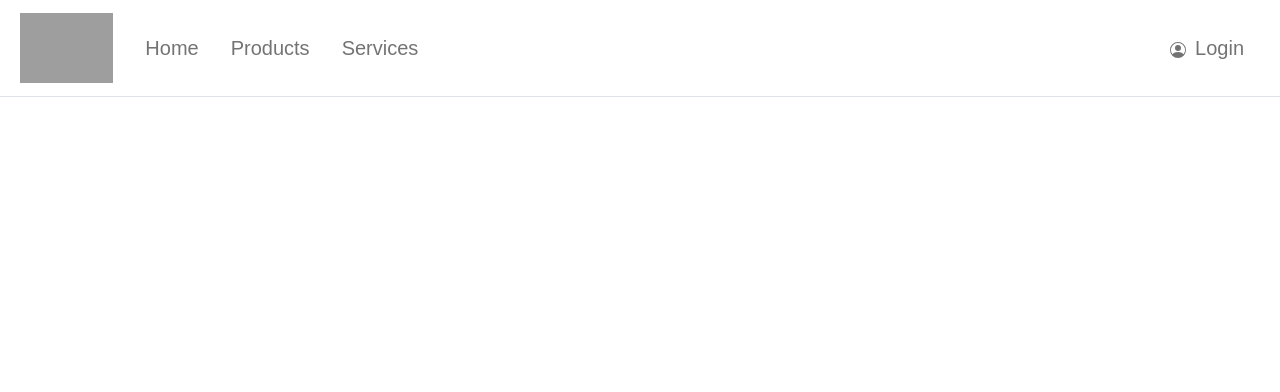
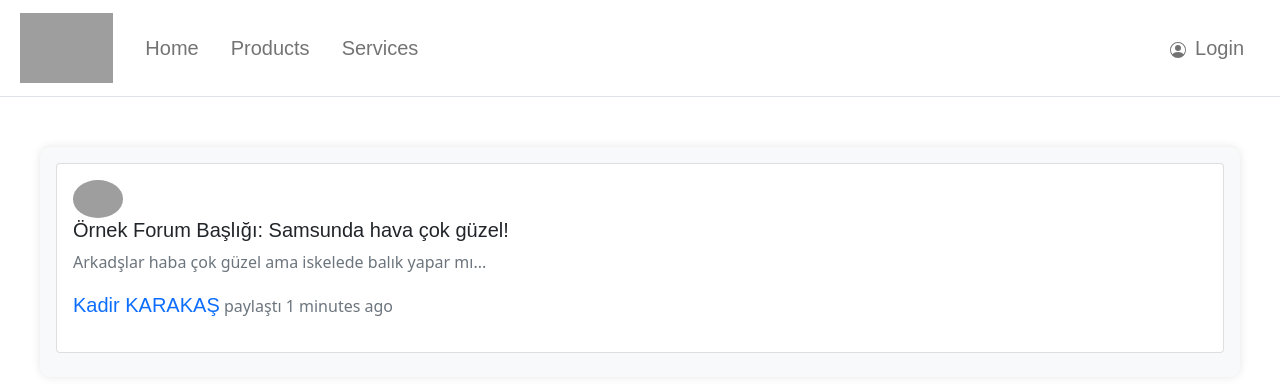
Before and after one commit to KadirKARAKAS/Wufoo.net, a Flask app: page / in a window 1280 px wide. Shown: the top 392 px of the page. Run offline with Flask 3, Linux system fonts and the light colour scheme; some libraries are stand-ins or nearby versions; some web fonts are replaced; grey boxes are pictures that could not be loaded.

Commit message:
saveanasayfa

```diff
--- a/app/templates/homepage.html
+++ b/app/templates/homepage.html
@@ -1,4 +1,3 @@
-
 <!DOCTYPE html>
 <!-- Developed by Siva Kishore G-->
 <html lang="en">
@@ -19,23 +18,38 @@
   <style>
     a {
       font-family: 'Darker Grotesque', sans-serif;
-    font-size:20px;
+      font-size: 20px;
       text-decoration: none;
     }
+
     .lavish {
       font-family: 'Lavishly Yours', cursive;
     }
 
-  .customSubMenuHolder:hover > .customSubMenu{
-    display:block
+    .forum-content {
+      margin: 50px auto;
+      max-width: 1200px;
+      padding: 20px;
+      background-color: #f8f9fa;
+      border-radius: 10px;
+      box-shadow: 0px 0px 10px rgba(0, 0, 0, 0.1);
     }
+
+    .forum-item img {
+      margin-right: 15px; /* Sağa yatay boşluk ekle */
+    }
+
+    .customSubMenuHolder:hover>.customSubMenu {
+      display: block
+    }
+
     .customSubMenu {
-    display:none;
-    box-shadow: 2px 8px 12px rgba(0,0,0,0.5);
-    position:absolute;
-    width:100%;
-    left:0;
-    background:#00354b;
+      display: none;
+      box-shadow: 2px 8px 12px rgba(0, 0, 0, 0.5);
+      position: absolute;
+      width: 100%;
+      left: 0;
+      background: #00354b;
     }
   </style>
 
@@ -43,8 +57,6 @@
   <meta name="description" content="Full width navbar with submenu tiles, designed with bootstrap 5">
   <script src="https://code.jquery.com/jquery-3.1.1.min.js" integrity="sha256-hVVnYaiADRTO2PzUGmuLJr8BLUSjGIZsDYGmIJLv2b8=" crossorigin="anonymous"></script>
   <script src="https://cdn.jsdelivr.net/npm/bootstrap@5.1.3/dist/js/bootstrap.bundle.min.js" integrity="sha384-ka7Sk0Gln4gmtz2MlQnikT1wXgYsOg+OMhuP+IlRH9sENBO0LRn5q+8nbTov4+1p" crossorigin="anonymous"></script>
-
-
 </head>
 
 <body>
@@ -73,10 +85,10 @@
           <li class="nav-item mx-2">
           </li>
           <li class="nav-item mx-2">
-            <a class="nav-link" href="#" >
+            <a class="nav-link" href="#">
               <svg xmlns="http://www.w3.org/2000/svg" width="16" height="16" fill="currentColor" class="bi bi-person-circle" viewBox="0 0 16 16">
-                <path d="M11 6a3 3 0 1 1-6 0 3 3 0 0 1 6 0z"/>
-                <path fill-rule="evenodd" d="M0 8a8 8 0 1 1 16 0A8 8 0 0 1 0 8zm8-7a7 7 0 0 0-5.468 11.37C3.242 11.226 4.805 10 8 10s4.757 1.225 5.468 2.37A7 7 0 0 0 8 1z"/>
+                <path d="M11 6a3 3 0 1 1-6 0 3 3 0 0 1 6 0z" />
+                <path fill-rule="evenodd" d="M0 8a8 8 0 1 1 16 0A8 8 0 0 1 0 8zm8-7a7 7 0 0 0-5.468 11.37C3.242 11.226 4.805 10 8 10s4.757 1.225 5.468 2.37A7 7 0 0 0 8 1z" />
               </svg>
               <span class="ms-1 align-texttop">Login</span>
             </a>
@@ -86,9 +98,22 @@
     </div>
   </nav>
 
-
-
-
+  <div class="inner-main-body p-2 p-sm-3 collapse forum-content show">
+    <div class="card mb-2">
+      <div class="card-body p-2 p-sm-3">
+        <div class="media forum-item">
+          <a href="#" data-toggle="collapse" data-target=".forum-content"><img src="https://bootdey.com/img/Content/avatar/avatar1.png" class="mr-3 rounded-circle" width="50" alt="User" /></a>
+          <div class="media-body">
+            <h6><a href="#" data-toggle="collapse" data-target=".forum-content" class="text-body">Örnek Forum Başlığı: Samsunda hava çok güzel!</a></h6>
+            <p class="text-secondary">
+              Arkadşlar haba çok güzel ama iskelede balık yapar mı...
+            </p>
+            <p class="text-muted"><a href="javascript:void(0)">Kadir KARAKAŞ</a> paylaştı <span class="text-secondary font-weight-bold">1 minutes ago</span></p>
+          </div>
+        </div>
+      </div>
+    </div>
+  </div>
 </body>
 
 </html>
```
Lines whose indentation alone changed are shown as unchanged.
